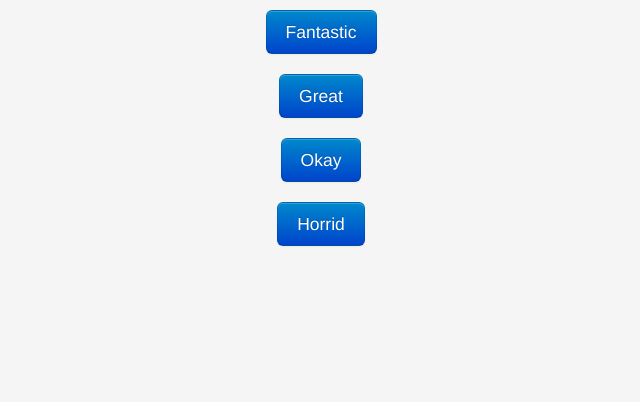
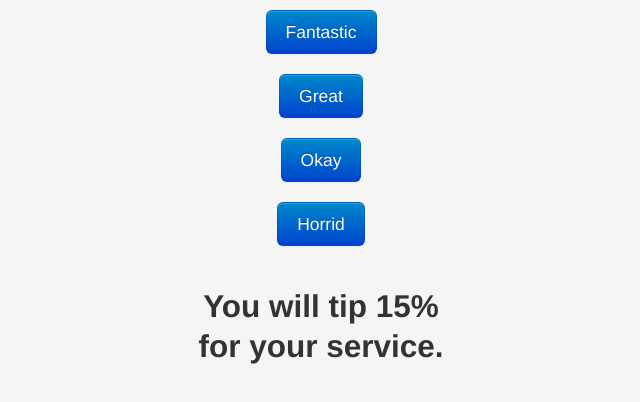
Before and after one commit to trulyshruti/Tipster, a plain HTML site: page index.html in a window 1280 px wide. Shown: the part 536-938 px from the top of the page, without its empty margins (319-959 px from the left). Before the commit the page ends 862 px from the top, so only its background shows below. Drawn offline with Linux system fonts and the light colour scheme.

Commit message:
tip amount set and displayed

```diff
--- a/index.html
+++ b/index.html
@@ -114,6 +114,8 @@
 
 		<center>
 
+			<div id="container"> </div>
+
 			<div id="philosophy">
 				<form id="tipping-style">
 					<h2> What's your <br /> tipping style? </h2> <br />
@@ -177,6 +179,20 @@
 
 			</div>
 
+			<div id="tip-amount">
+
+				<div id="percent">
+
+					<h2> You will tip <span></span>% <br /> for your service. </h2>
+
+					<script>
+						$("#percent span").html("" + (tip*100));
+					</script>
+
+				</div>
+
+			</div>
+
 		</center>
 
 	</body>
```
